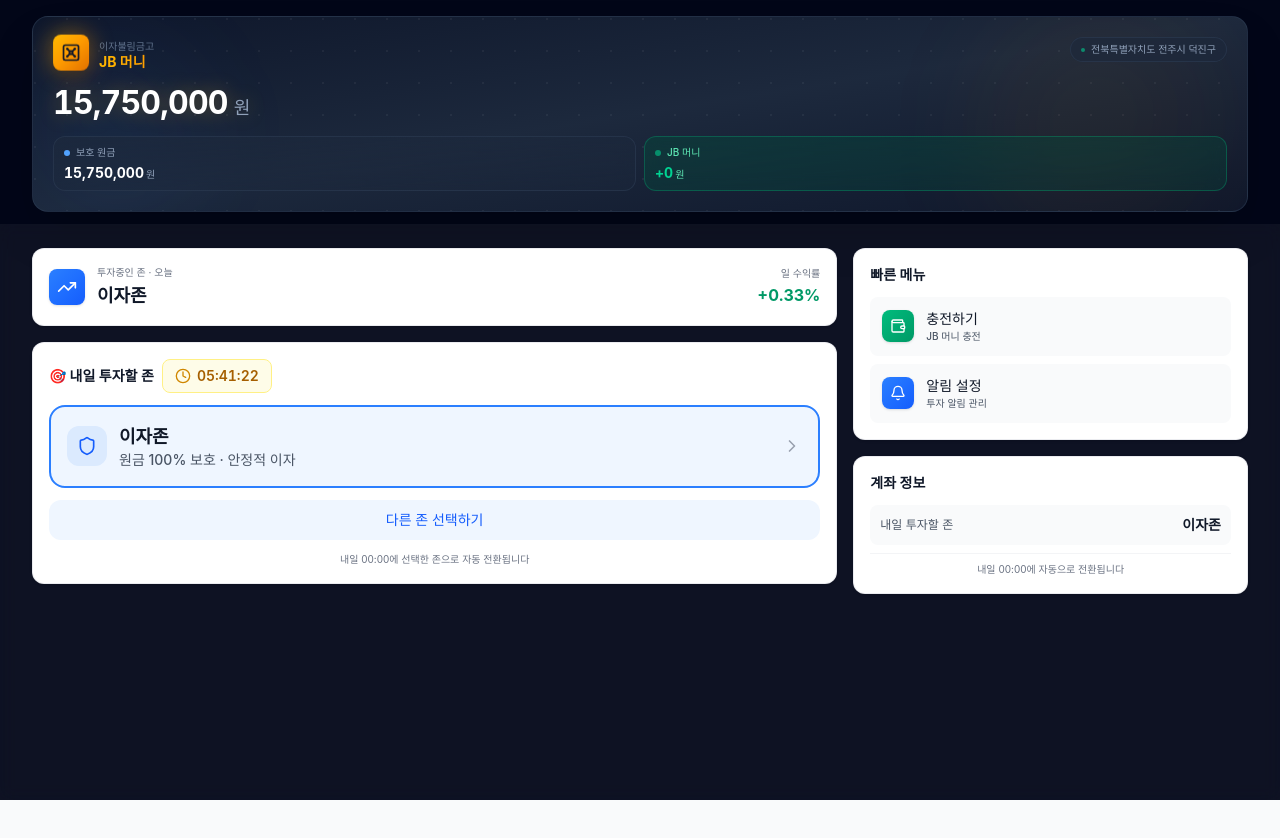
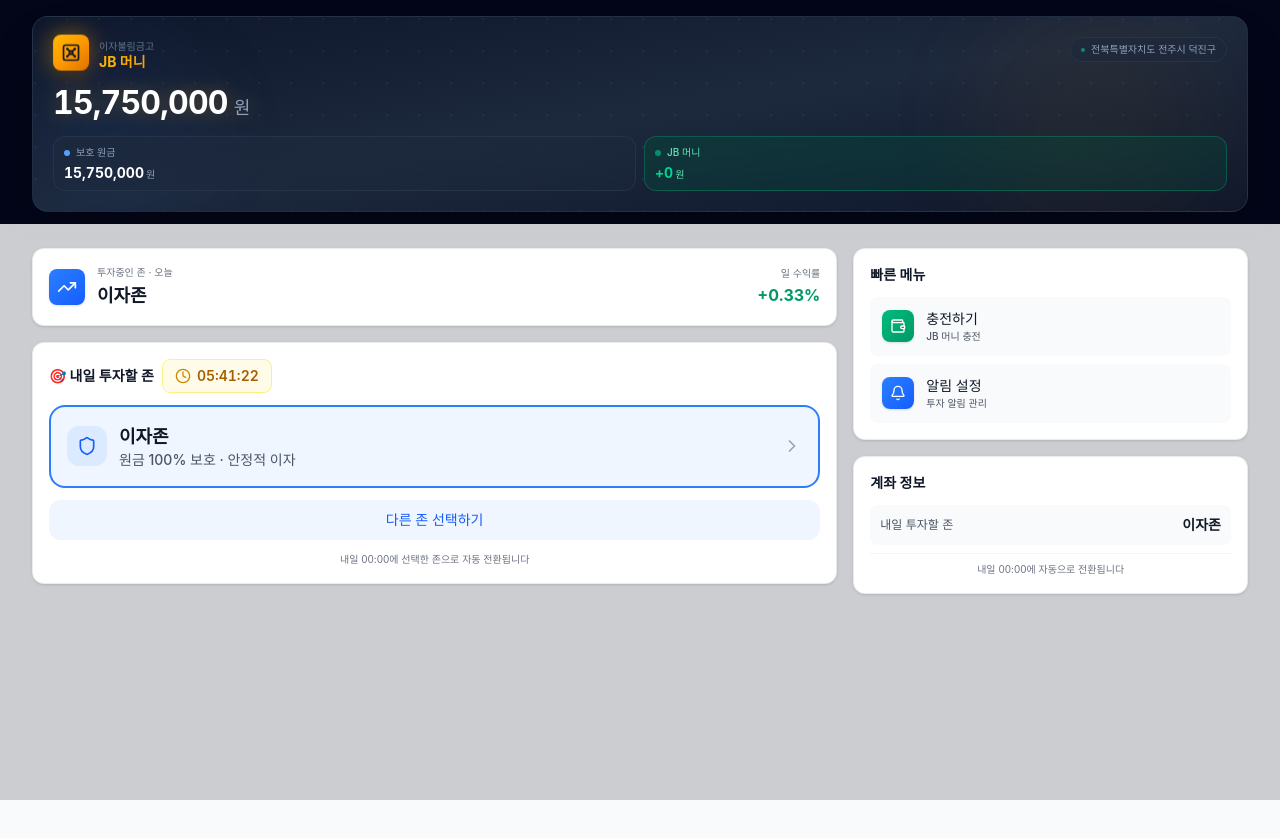
Before and after one commit to Djunnni/BlackSpoonDeveloper, a React (Vite) app: page /#/ in a window 1280 px wide. Shown: the top 838 px of the page. Built offline with nearby package versions, Linux system fonts and the light colour scheme.

Commit message:
배경 UI 수정

```diff
--- a/src/app/components/MainApp.tsx
+++ b/src/app/components/MainApp.tsx
@@ -384,9 +384,9 @@
 
         </div>
 
-        {/* ✅ 2) 아래만 스크롤되는 영역 - 은은한 반투명 배경 */}
+        {/* ✅ 2) 아래만 스크롤되는 영역 - 하얀색 반투명 배경 */}
         <div
-          className="flex-1 min-h-0 overflow-y-auto bs-scroll bg-white/5 backdrop-blur-sm"
+          className="flex-1 min-h-0 overflow-y-auto bs-scroll bg-white/80 backdrop-blur-md"
           style={{
             WebkitOverflowScrolling: "touch",
             scrollbarWidth: "none", // Firefox 스크롤바 숨김
```
